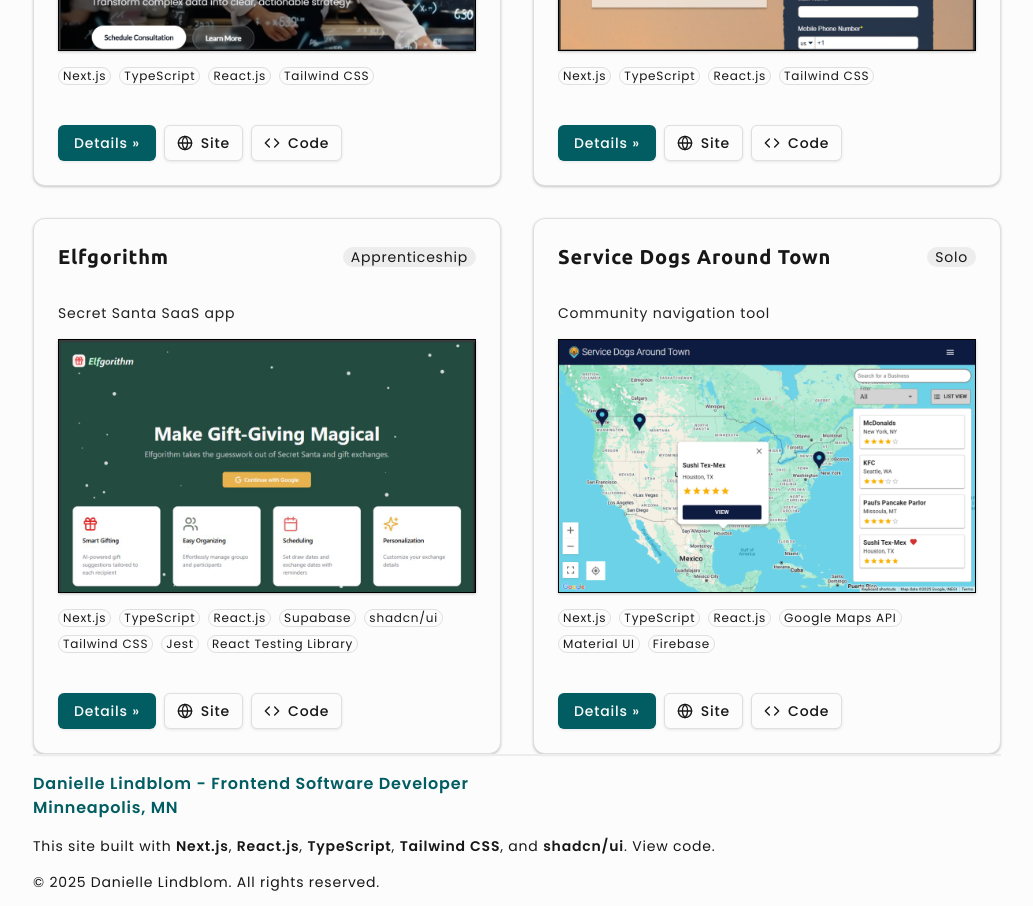
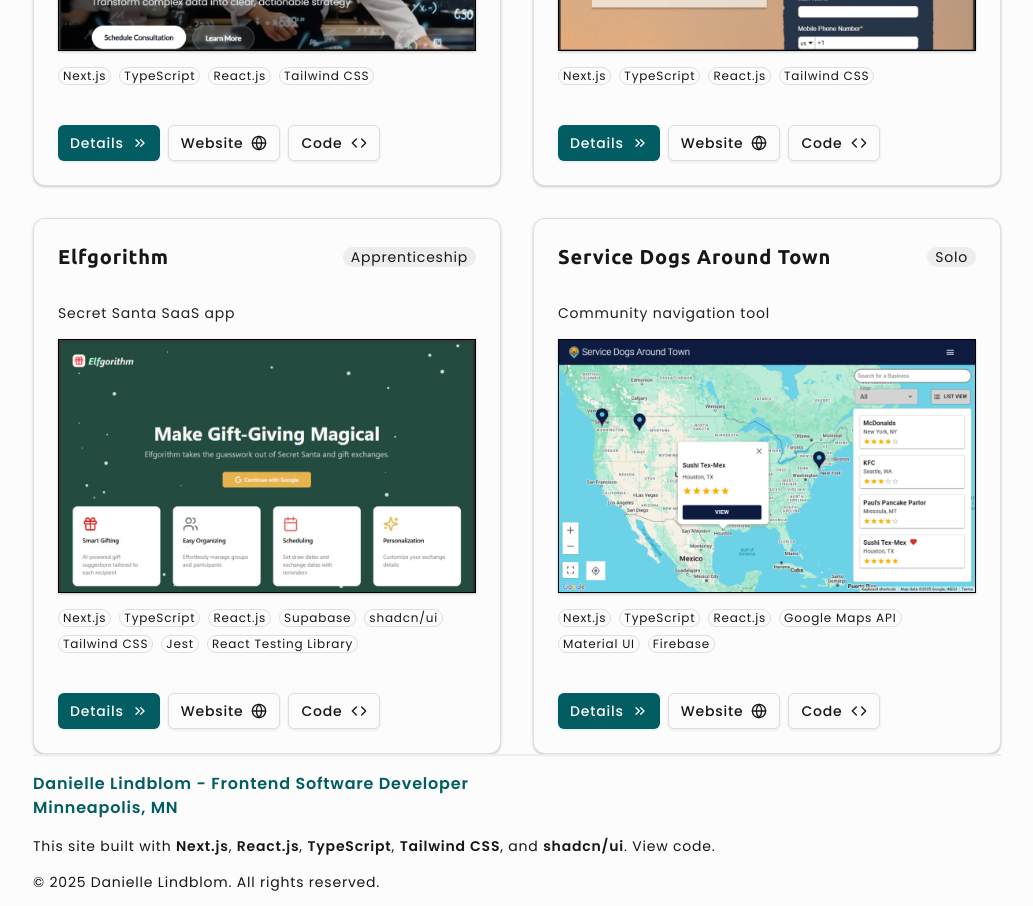
Before and after one commit to Danielle254/portfolio4, a Next.js app: page / in a window 1280 px wide. Shown: the part 980-1886 px from the top of the page, without its empty margins (123-1156 px from the left). Built offline with nearby package versions, Linux system fonts and the light colour scheme.

Commit message:
fix: add chevron icon to Details button, move icons on all buttons to the right of button text

```diff
--- a/app/components/portfolio/ProjectCard.tsx
+++ b/app/components/portfolio/ProjectCard.tsx
@@ -9,7 +9,7 @@ import {
 } from "@/components/ui/card";
 import type { ProjectSummaryType } from "./ProjectSummaryType";
 import { Button } from "@/components/ui/button";
-import { Globe, Code } from "lucide-react";
+import { Globe, Code, ChevronsRight } from "lucide-react";
 import Image from "next/image";
 import Link from "next/link";
 
@@ -54,7 +54,7 @@ export default function ProjectCard({
               href={projectSummary.links[0]}
               aria-label={`${projectSummary.title} Details`}
             >
-              Details »
+              Details <ChevronsRight />
             </Link>
           </Button>
           <Button variant="outline" asChild>
@@ -63,8 +63,7 @@ export default function ProjectCard({
               target="_blank"
               aria-label={`${projectSummary.title}  live site`}
             >
-              <Globe />
-              Site
+              Website <Globe />
             </Link>
           </Button>
           <Button variant="outline" asChild>
@@ -73,8 +72,7 @@ export default function ProjectCard({
               target="_blank"
               aria-label={`${projectSummary.title} code`}
             >
-              <Code />
-              Code
+              Code <Code />
             </Link>
           </Button>
         </CardFooter>
```
